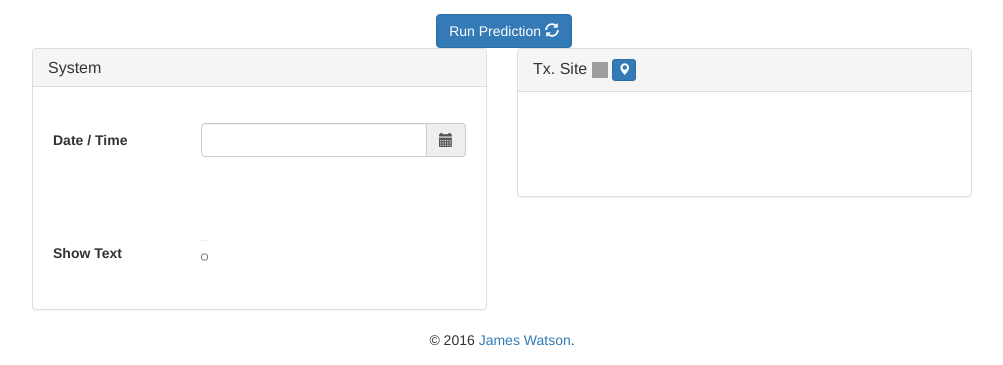
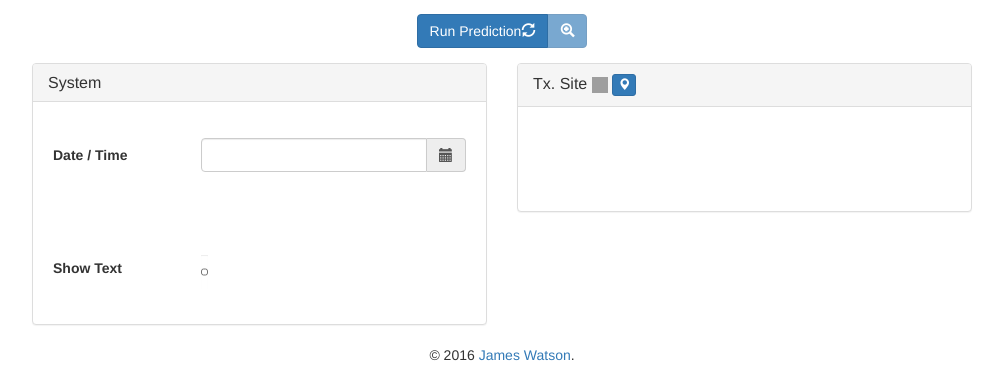
Before and after one commit to G4FKH/proppy, a Python web app: template flask/app/templates/area.html in a window 1280 px wide. Shown: the part 593-958 px from the top of the page, without its empty margins (138-1141 px from the left). Run offline with Jinja, Linux system fonts and the light colour scheme; the template is opened without the code that fills it, so the values that code supplies are empty; some libraries are stand-ins or nearby versions; grey boxes are pictures that could not be loaded.

Commit message:
Moves the zoom button to the centralised button bar.

```diff
--- a/flask/app/templates/area.html
+++ b/flask/app/templates/area.html
@@ -62,11 +62,15 @@
 	<form class="form-horizontal" method="post" id="parameters_form" action = "{{ url_for('ajax.areapredict') }}" enctype="multipart/form-data">
     {{ form.csrf_token }}
     <div class="row m-t-15">
-      <div class="col-sm-offset-5 col-sm-2 text-center">
-        <button id="do-prediction-button" type="submit" class="btn btn-primary" disabled>
-          Run Prediction
-          <span class="glyphicon glyphicon glyphicon-refresh"></span>
-        </button>
+      <div class="col-sm-offset-4 col-sm-4 text-center">
+        <div id="control-btn-group" class="btn-group" role="group" aria-label="...">
+          <button id="do-prediction-button" type="submit" class="btn btn-primary" disabled>
+            Run Prediction<span class="glyphicon glyphicon glyphicon-refresh"></span>
+          </button>
+          <button id="zoom-btn" type="button" class="btn btn-primary plot-zoom" title="Open Image" disabled>
+            <span class="glyphicon glyphicon glyphicon-zoom-in"></span>
+          </button>
+        </div>
       </div>
     </div>
     <div class="row">
@@ -410,7 +414,7 @@
         $('#flash-container').empty();
         $('#raw-output').empty();
         $('#modal-plot').attr('src', img_url);
-        $('#plot-div').html('<img src="'+img_url+'" class="img-responsive"><a href="#" class="pop"><button type="button" class="btn btn-primary plot-zoom" title="Open Image"><span class="glyphicon glyphicon glyphicon-zoom-in"></span></button></a>');
+        $('#plot-div').html('<img src="'+img_url+'" class="img-responsive">');
         if(result.hasOwnProperty('textIn') && result.hasOwnProperty('textOut')) {
           var pre = document.createElement('pre');
           var text = document.createTextNode( result['textIn'] );
@@ -429,6 +433,7 @@
           $('#output-file-text').empty();
         }
         $('#do-prediction-button').prop('disabled', true);
+        $('#zoom-btn').prop('disabled', false);
       },
       error: function(result) {
     			// Handle errors here
@@ -448,6 +453,8 @@
           $('#modal-plot').attr('src', '');
           $('#plot-div').empty();
           $('#do-prediction-button').prop('disabled', false);
+          $('#zoom-btn').prop('disabled', true);
+
     	}
   	});
   }
@@ -497,7 +504,7 @@ $(document).ready(function(){
 
     $('#do-prediction-button').prop('disabled', false);
 
-    $(document).on("click", ".pop",function() {
+    $('#zoom-btn').on('click', function() {
 			$('#plot-modal').modal('show');
 		});
 
```
